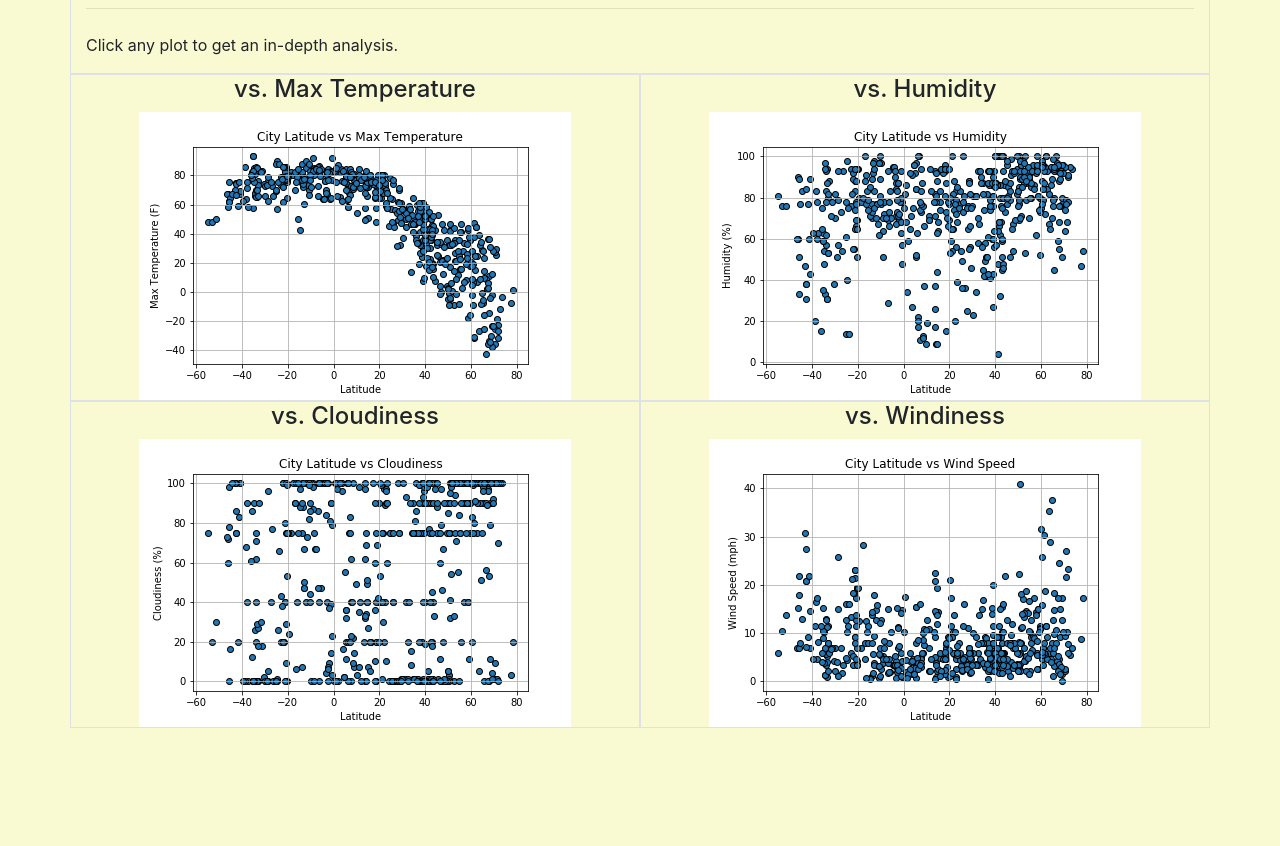
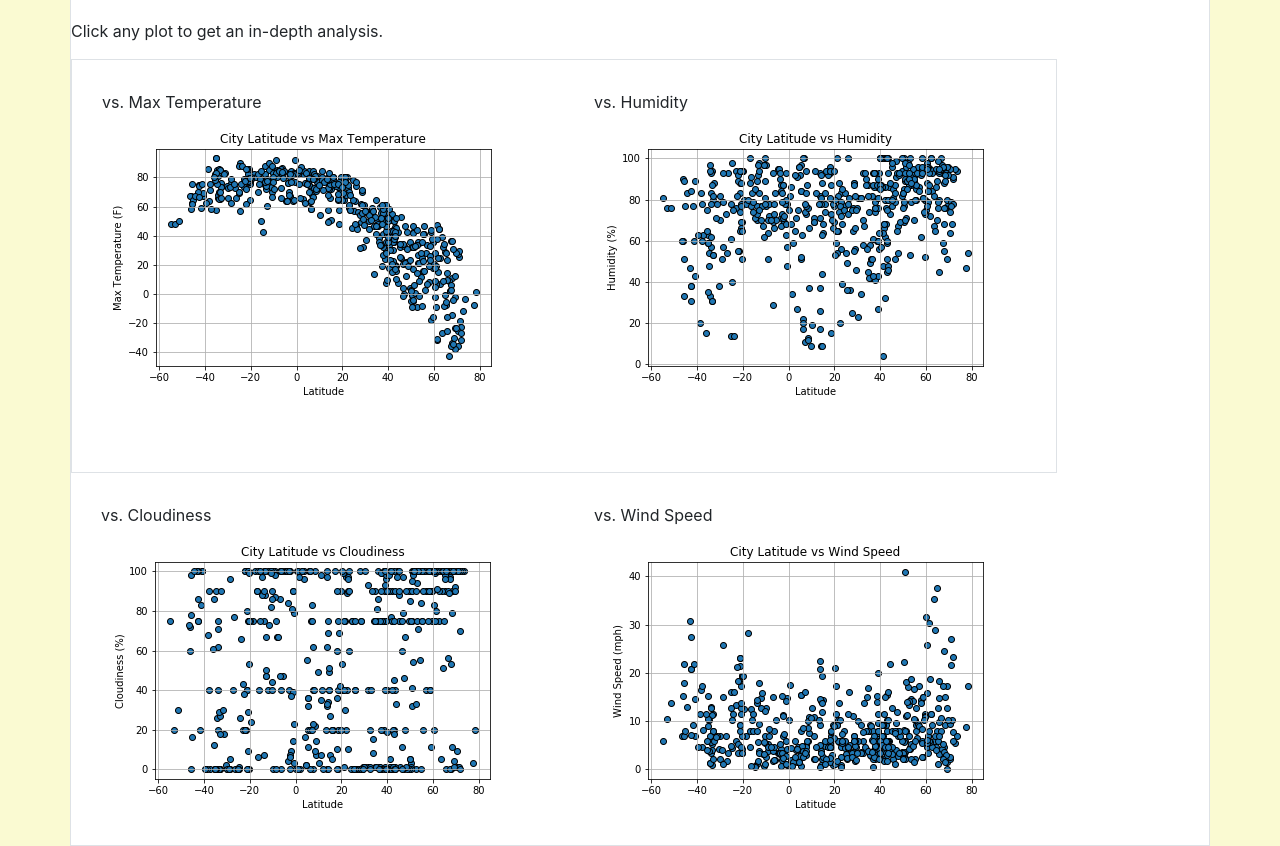
Before and after one commit to VallieTracy/Visualizing-Global-Weather-Analysis-Repo, a plain HTML site: page comparison.html in a window 1280 px wide. Shown: the part 153-999 px from the top of the page. Before the commit the page ends 881 px from the top, so only its background shows below. Drawn offline with nearby package versions, Linux system fonts and the light colour scheme.

Commit message:
working on comparison page

```diff
--- a/comparison.html
+++ b/comparison.html
@@ -9,7 +9,7 @@
     integrity="sha384-ggOyR0iXCbMQv3Xipma34MD+dH/1fQ784/j6cY/iJTQUOhcWr7x9JvoRxT2MZw1T" crossorigin="anonymous">
 </head>
 
-<body style="background: lightgoldenrodyellow;">
+<body style="background-color: lightgoldenrodyellow;">
 
   <nav class="navbar navbar-expand-md navbar-darK bg-dark mb-4">
     <a class="navbar-brand p-2 border" href="index.html">LATITUDE</a>
@@ -39,47 +39,57 @@
   </nav>
 
   <!-- VALLIE CONTENT -->
-  <div class="container">
+  <div class="container border" style="background-color:white;">
     <div class="row">
-      <div class="col border">
-        <h1>Comparison: Latitude vs X</h1>
+      <div class="box">
+        <h3 class="title">Comparison: Latitude vs X</h3>
         <hr class="my-4">
         <p>Click any plot to get an in-depth analysis.</p>
-      </div>
-    </div>
 
-    <div class="row text-center">
-      <div class="col border">
-        <h4>vs. Max Temperature</h4>
-        <a class="temp-link" href="temp.html">
-          <img src="./Images/Temp_v_Latitude.png" href="temp.html" id="temp-image" alt="Temp image">
+        <div class="container border" style="padding-bottom: 40px;">
+          <div class="row">
+            <div class="col" style="padding: 30px;">
+              <div class="title">vs. Max Temperature</div>
+              <a href="temp.html">
+                <img class="panel" src="./Images/Temp_v_Latitude.png" alt="Temp image">
               </a>
             </div>
-      <div class="col border">
-        <h4>vs. Humidity</h4>
-        <a class="humidity-link" href="humidity.html">
-          <img src="./Images/Humidity_v_Latitude.png" alt="Humidity Image">
+            <div class="col" style="padding: 30px;">
+              <div class="title">vs. Humidity</div>
+              <a href="humidity.html">
+                <img class="panel" src="./Images/Humidity_v_Latitude.png" alt="Humidity Image">
               </a>
             </div>
           </div>
 
-    <div class="row text-center">
-      <div class="col border">
-        <h4>vs. Cloudiness</h4>
-        <a class="cloudiness-link" href="cloudiness.html">
-          <img src="./Images/Cloudiness_v_Latitude.png" alt="Cloudiness Image">
+        <!-- ---below div corresponds to container div line 49 -->
+        </div>
+
+        <!-- ---This is how Christain had it, container only around above row--- -->
+        <div class="container">
+          <div class="row">
+            <div class="col" style="padding: 30px;">
+              <div class="title">vs. Cloudiness</div>
+              <a href="cloudiness.html">
+                <img class="panel" src="./Images/Cloudiness_v_Latitude.png" alt="Cloudiness Image">
               </a>
             </div>
-      <div class="col border">
-        <h4>vs. Windiness</h4>
-        <a class="wind-link" href="wind.html">
-          <img src="./Images/Wind_Speed_v_Latitude.png" alt="Wind Imge">
+            <div class="col" style="padding: 30px;">
+              <div class="title">vs. Wind Speed</div>
+              <a href="wind.html">
+                <img class="panel" src="./Images/Wind_Speed_v_Latitude.png" alt="Wind Speed Image">
               </a>
+            </div>
           </div>
         </div>
 
 
+
+
       </div>
+    </div>
+  </div>
+
   <!-- END VALLIE CONTENT -->
 
 
@@ -174,6 +184,11 @@
 
 
 
+
+
+
+
+
   <script src="https://code.jquery.com/jquery-3.4.1.slim.min.js"
     integrity="sha384-J6qa4849blE2+poT4WnyKhv5vZF5SrPo0iEjwBvKU7imGFAV0wwj1yYfoRSJoZ+n"
     crossorigin="anonymous"></script>
```
Lines whose indentation alone changed are shown as unchanged.
